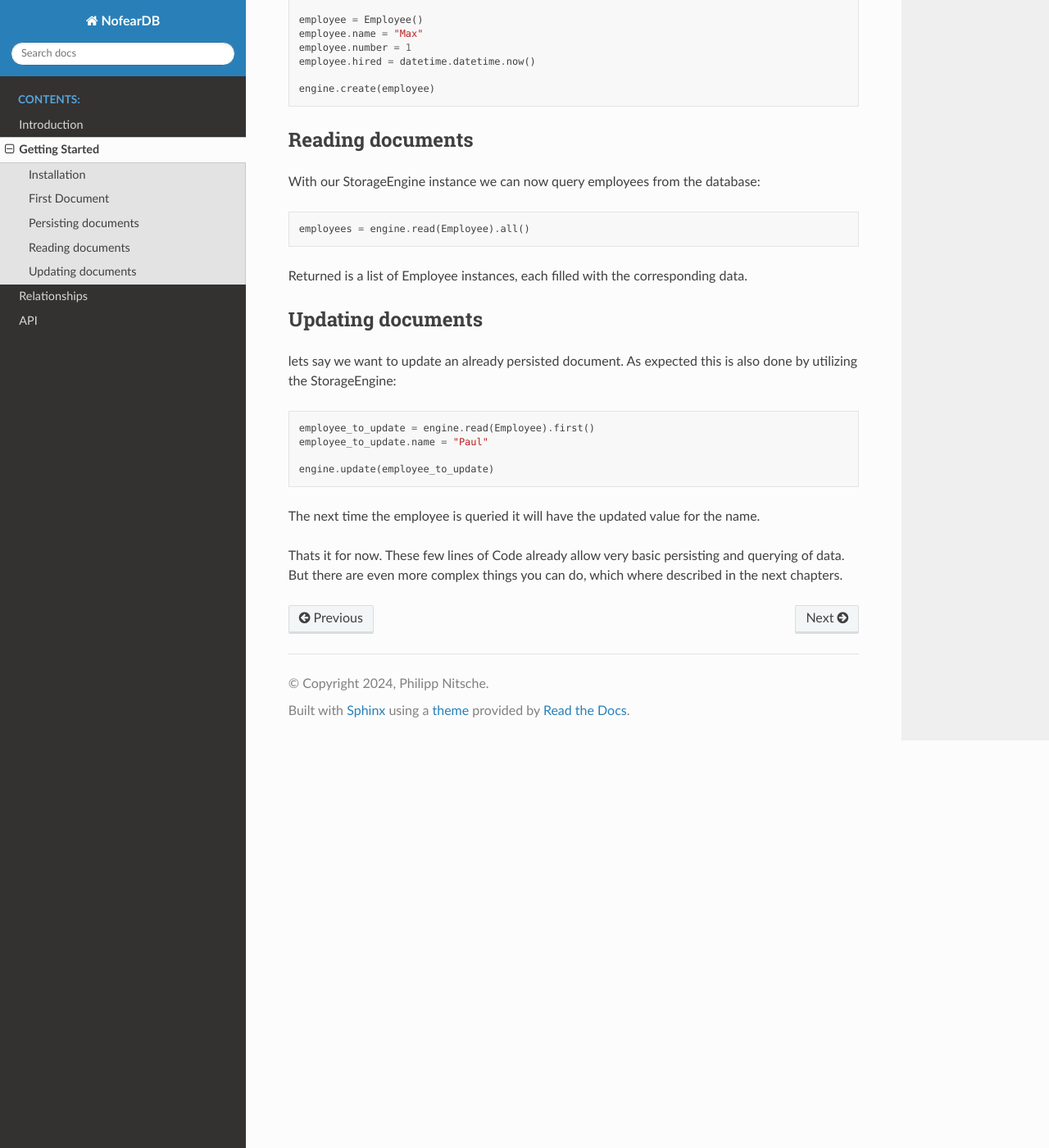
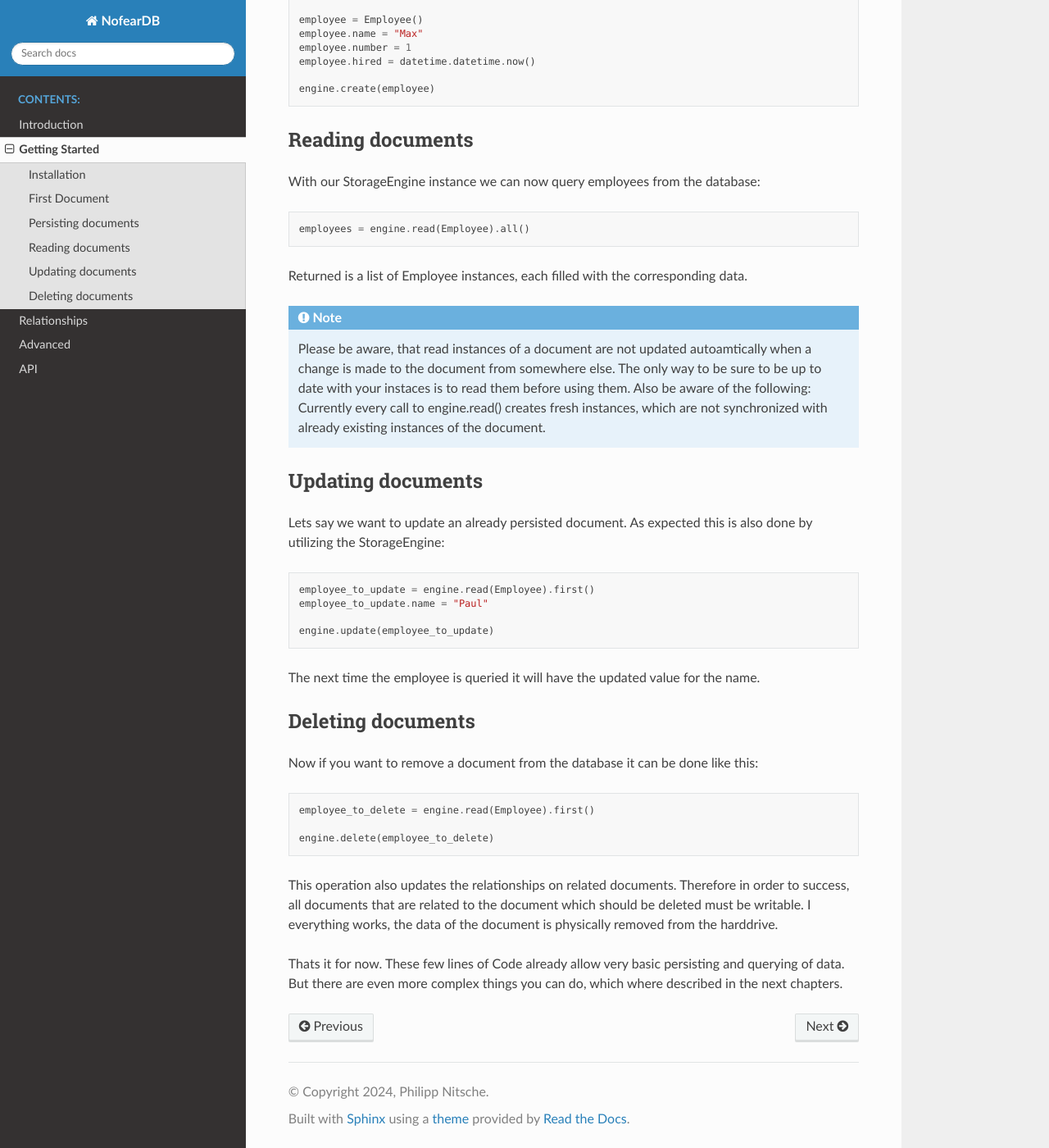
Before and after one commit to philipp-vfx/nofeardb, a Sphinx documentation site: the page built from docs/source/getting_started.rst, in a window 1280 px wide and 1400 px high, scrolled down 1634 px. Shown: the whole window at 82% size. Built offline with Sphinx 7.4.7 and the Read the Docs theme 2.0.0, drawn with Linux system fonts in a browser that asks for light colours.

Commit message:
updated documentation

```diff
--- a/docs/source/getting_started.rst
+++ b/docs/source/getting_started.rst
@@ -78,11 +78,17 @@ With our StorageEngine instance we can now query employees from the database:
 
 Returned is a list of Employee instances, each filled with the corresponding data.
 
+.. note::
+
+    Please be aware, that read instances of a document are not updated autoamtically when a change is made to the document from somewhere else.
+    The only way to be sure to be up to date with your instaces is to read them before using them. Also be aware of the following:
+    Currently every call to engine.read() creates fresh instances, which are not synchronized with already existing instances of the document.
+
 
 Updating documents
 --------------------
 
-lets say we want to update an already persisted document. As expected this is also done by utilizing the StorageEngine:
+Lets say we want to update an already persisted document. As expected this is also done by utilizing the StorageEngine:
 
 .. code-block:: python
 
@@ -93,4 +99,18 @@ lets say we want to update an already persisted document. As expected this is al
 
 The next time the employee is queried it will have the updated value for the name.
 
+
+Deleting documents
+--------------------
+
+Now if you want to remove a document from the database it can be done like this:
+
+.. code-block:: python
+
+    employee_to_delete = engine.read(Employee).first()
+
+    engine.delete(employee_to_delete)
+
+This operation also updates the relationships on related documents. Therefore in order to success, all documents that are related to the document which should be deleted must be writable. I everything works, the data of the document is physically removed from the harddrive.
+
 Thats it for now. These few lines of Code already allow very basic persisting and querying of data. But there are even more complex things you can do, which where described in the next chapters.
--- a/docs/source/index.rst
+++ b/docs/source/index.rst
@@ -15,6 +15,7 @@ Welcome to NofearDB, the NoSQL database system without the headache.
    introduction
    getting_started
    relationships
+   advanced_use
    api
 
 
--- /dev/null
+++ b/docs/source/technical_background.rst
@@ -0,0 +1,5 @@
+Technical Background
+====================
+
+Collision avoidance with parallel accesses
+-------------------------------------------
```
Also changed, not shown: docs/source/advanced_use.rst (added, +32 -0 lines), docs/source/introduction.rst (+7 -0 lines), docs/source/relationships.rst (+16 -0 lines).
